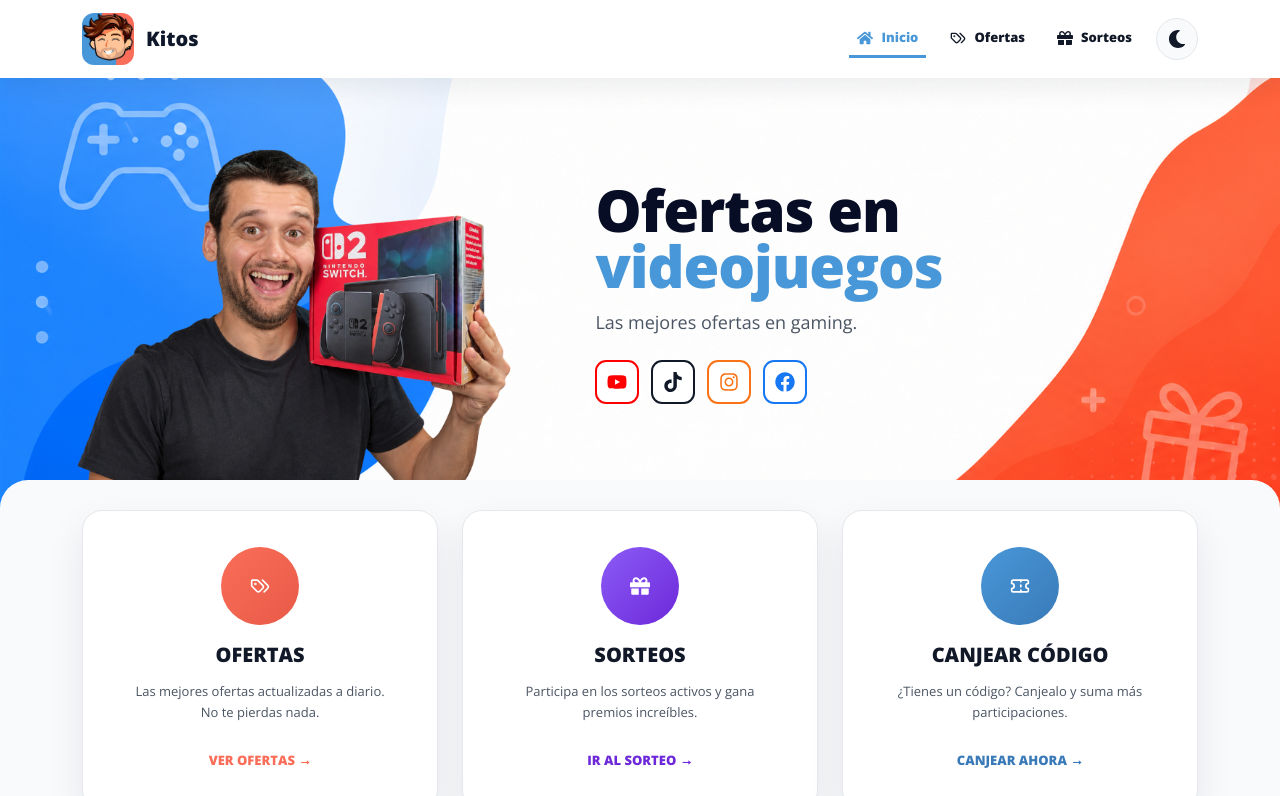
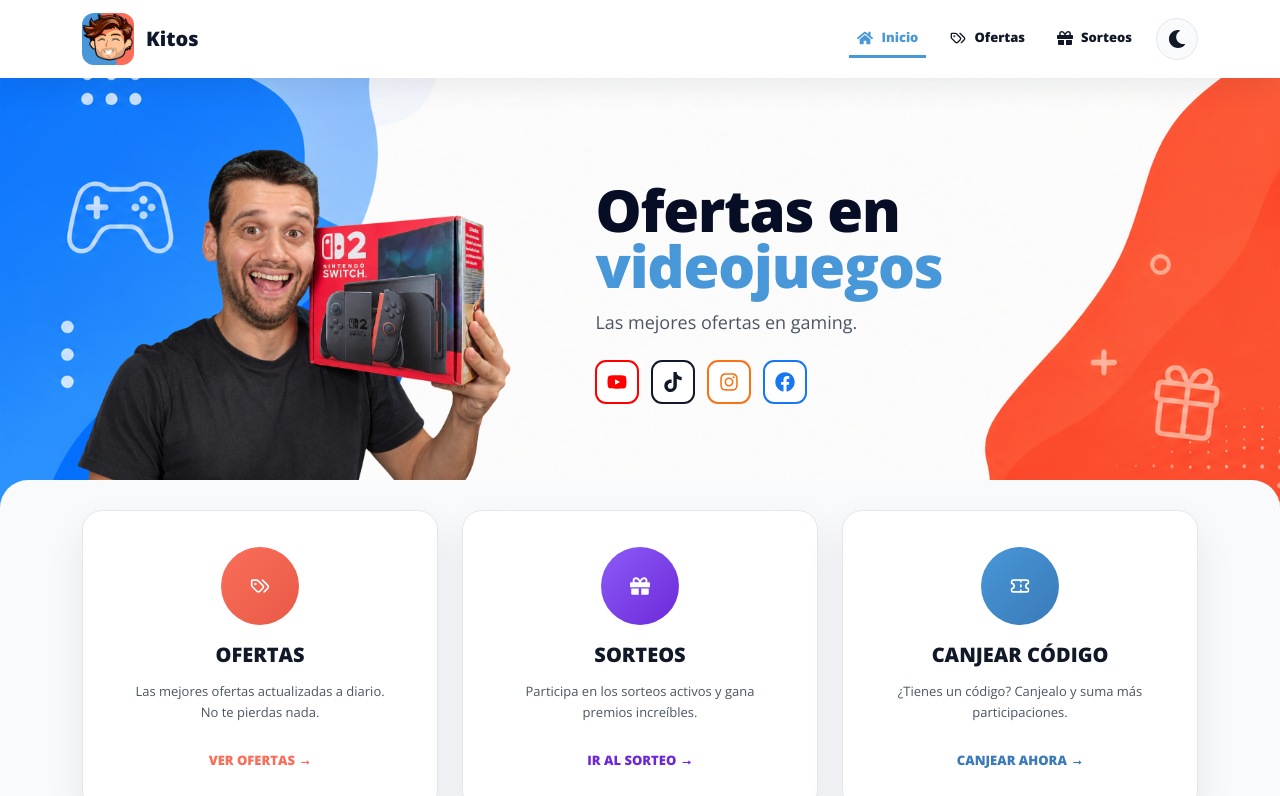
Before and after one commit to pablodjor/kitos-web, a React (Create React App) app: page / in a window 1280 px wide. Shown: the top 796 px of the page. Built offline with nearby package versions, Linux system fonts and the light colour scheme; no server answers.

Commit message:
cambio de banner

```diff
--- a/src/components/HomeHero/HomeHero.module.scss
+++ b/src/components/HomeHero/HomeHero.module.scss
@@ -5,7 +5,7 @@
   min-height: $hero-height;
   overflow: hidden;
   background-color: var(--color-white);
-  background-image: url("./image/fondoBanner.png");
+  background-image: url("./image/fondoBanner4.png");
   background-size: cover;
   background-position: center;
   background-repeat: no-repeat;
```
Also changed, not shown: src/components/HomeHero/image/fondoBanner.png (deleted), src/components/HomeHero/image/fondoBanner4.png (added).
